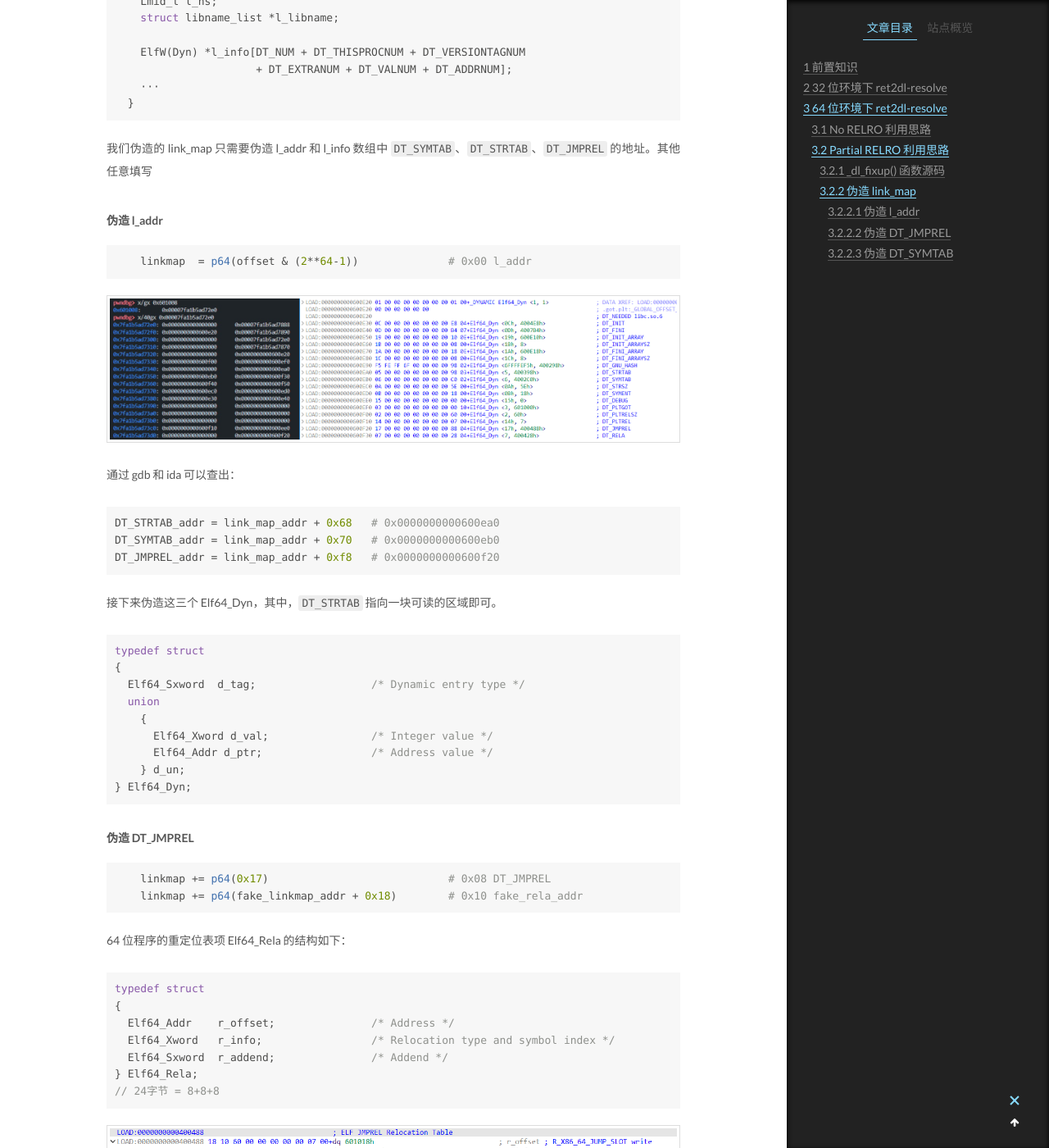
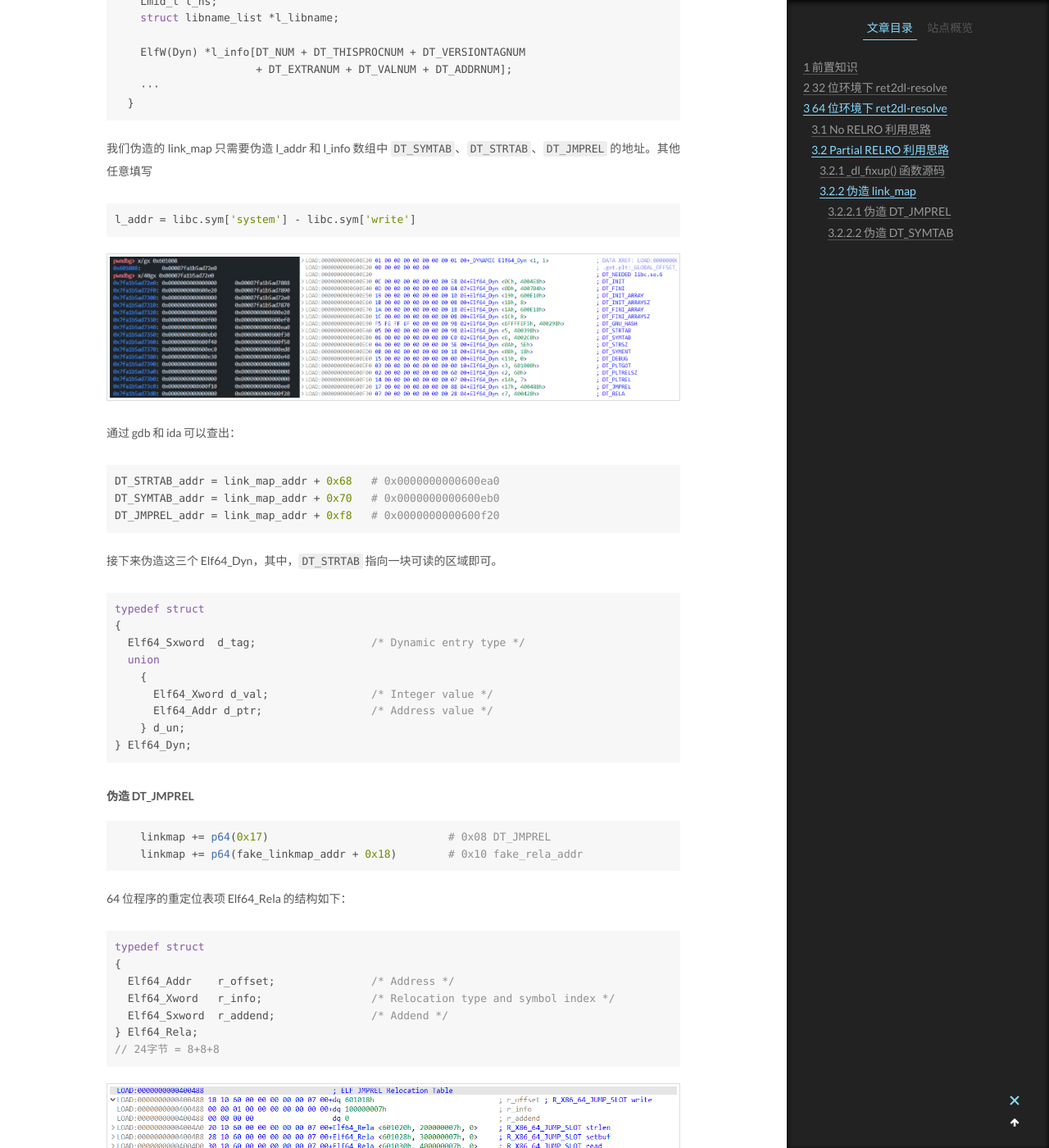
Before and after one commit to Up-wind/Upw1nd.github.io, a Jekyll site: the page built from _posts/2022-10-24-ret2dlresolve.md, in a window 1280 px wide and 1400 px high, scrolled down 19882 px. Shown: the whole window at 82% size. Built offline with Jekyll 4.4.1, drawn with Linux system fonts in a browser that asks for light colours.

Commit message:
Update ret2dl-resolve

````diff
--- a/_posts/2022-10-24-ret2dlresolve.md
+++ b/_posts/2022-10-24-ret2dlresolve.md
@@ -894,10 +894,8 @@ struct link_map
 
 我们伪造的 link_map 只需要伪造 l_addr 和 l_info 数组中 `DT_SYMTAB`、`DT_STRTAB`、`DT_JMPREL` 的地址。其他任意填写
 
-##### 伪造 l_addr
-
 ```python
-    linkmap  = p64(offset & (2**64-1))              # 0x00 l_addr
+l_addr = libc.sym['system'] - libc.sym['write']
 ```
 
 ![image-20221105010613976](https://up-wind.github.io/assets/2022-10-24-ret2dlresolve/image-20221105010613976.png)
````
